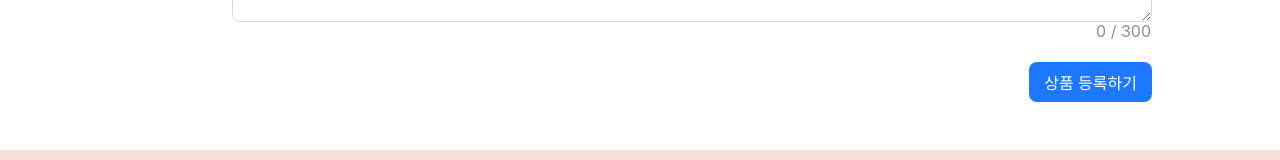
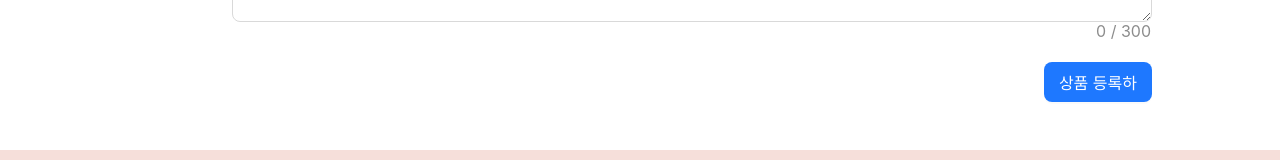
Before and after one commit to ihojun887/catch-market-client-ver2, a React (Create React App) app: page /upload in a window 1280 px wide. Shown: the part 749-909 px from the top of the page. Built offline with nearby package versions, Linux system fonts and the light colour scheme.

Commit message:
Update index.js

```diff
--- a/src/upload/index.js
+++ b/src/upload/index.js
@@ -117,7 +117,7 @@ function UploadComponent() {
         </Form.Item>
         <Form.Item>
           <Button id="submit-button" size="large" htmlType="submit">
-            상품 등록하기
+            상품 등록하
           </Button>
         </Form.Item>
       </Form>
```
